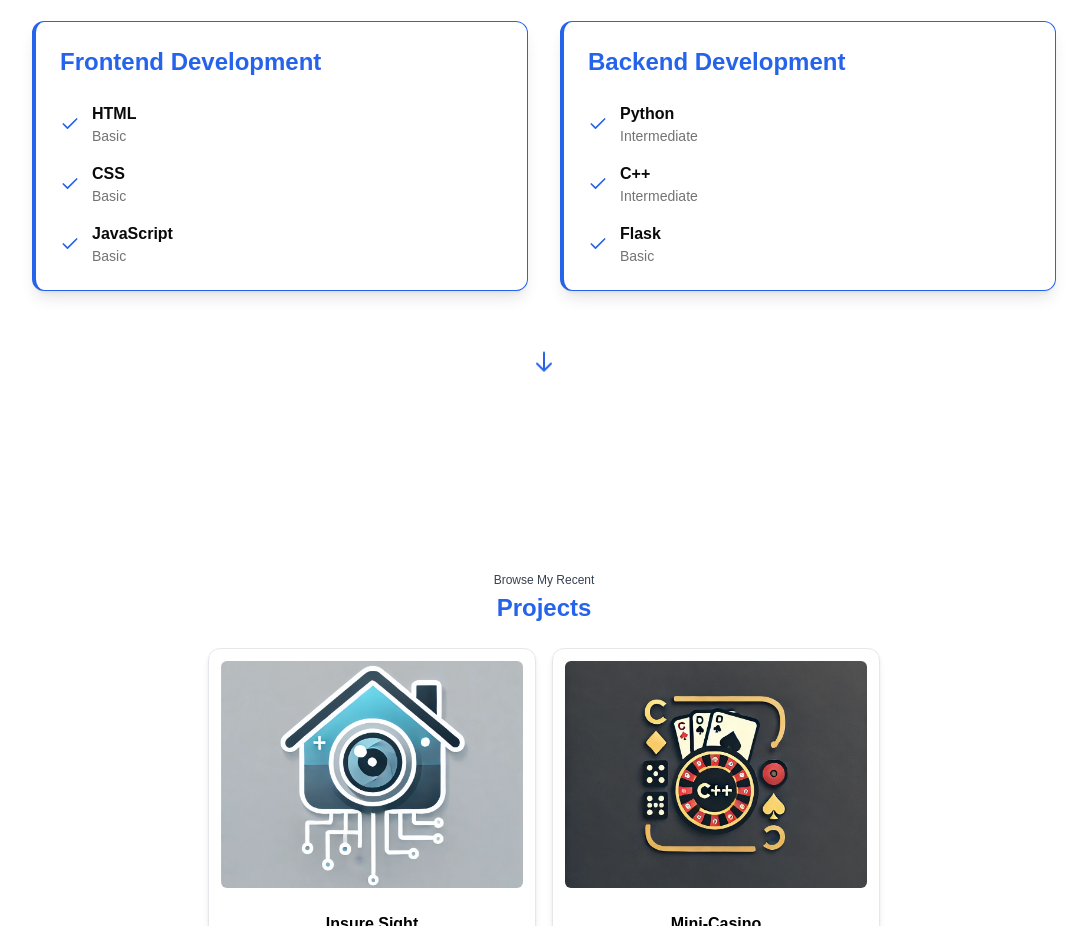
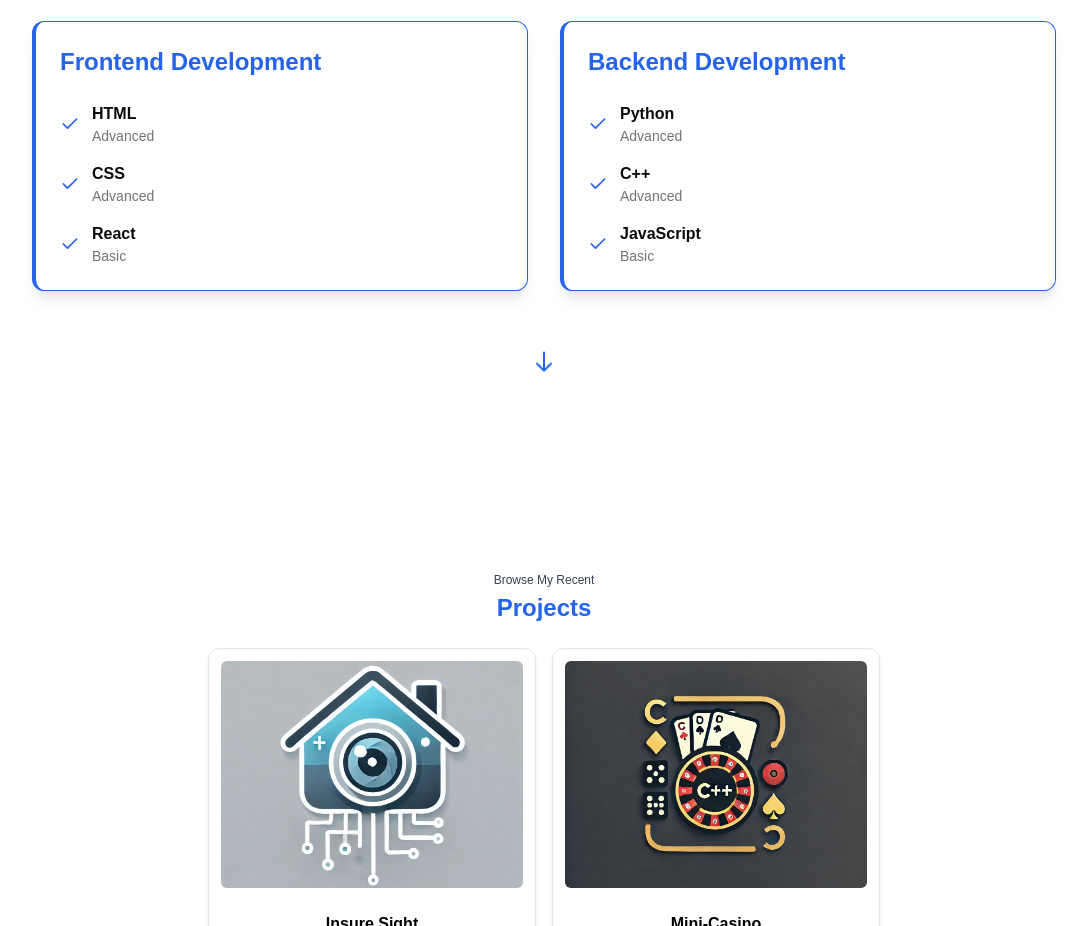
Before and after one commit to Nedas-Jaronis/Portfolio, a Next.js app: page / in a window 1280 px wide. Shown: the part 1060-1986 px from the top of the page, without its empty margins (96-1183 px from the left). Built offline with nearby package versions, Linux system fonts and the light colour scheme.

Commit message:
Experience Updates

```diff
--- a/app/components/experience.tsx
+++ b/app/components/experience.tsx
@@ -17,20 +17,20 @@ export default function Experience() {
               <Check className="h-5 w-5 text-blue-600" />
               <div>
                 <p className="font-semibold">HTML</p>
-                <p className="text-sm text-muted-foreground">Basic</p>
+                <p className="text-sm text-muted-foreground">Advanced</p>
               </div>
             </div>
             <div className="flex items-center gap-3">
               <Check className="h-5 w-5 text-blue-600" />
               <div>
                 <p className="font-semibold">CSS</p>
-                <p className="text-sm text-muted-foreground">Basic</p>
+                <p className="text-sm text-muted-foreground">Advanced</p>
               </div>
             </div>
             <div className="flex items-center gap-3">
               <Check className="h-5 w-5 text-blue-600" />
               <div>
-                <p className="font-semibold">JavaScript</p>
+                <p className="font-semibold">React</p>
                 <p className="text-sm text-muted-foreground">Basic</p>
               </div>
             </div>
@@ -44,20 +44,20 @@ export default function Experience() {
               <Check className="h-5 w-5 text-blue-600" />
               <div>
                 <p className="font-semibold">Python</p>
-                <p className="text-sm text-muted-foreground">Intermediate</p>
+                <p className="text-sm text-muted-foreground">Advanced</p>
               </div>
             </div>
             <div className="flex items-center gap-3">
               <Check className="h-5 w-5 text-blue-600" />
               <div>
                 <p className="font-semibold">C++</p>
-                <p className="text-sm text-muted-foreground">Intermediate</p>
+                <p className="text-sm text-muted-foreground">Advanced</p>
               </div>
             </div>
             <div className="flex items-center gap-3">
               <Check className="h-5 w-5 text-blue-600" />
               <div>
-                <p className="font-semibold">Flask</p>
+                <p className="font-semibold">JavaScript</p>
                 <p className="text-sm text-muted-foreground">Basic</p>
               </div>
             </div>
```
